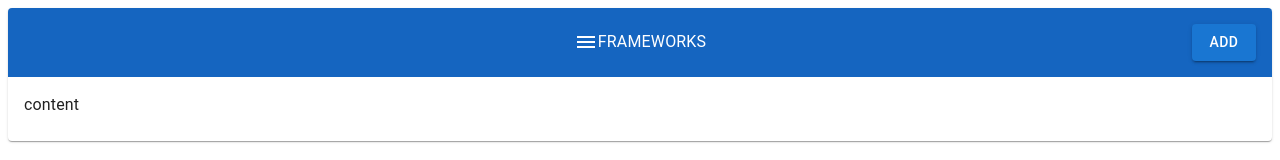
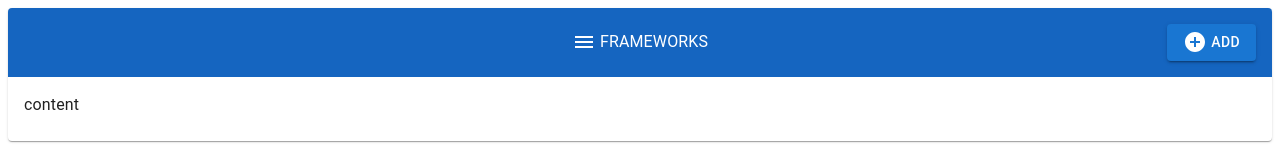
Before and after one commit to Epik95mkw/CSDS221-Project-2, a React (Create React App) app: page / in a window 1280 px wide. Shown: the top 160 px of the page. Built offline with nearby package versions, Linux system fonts and the light colour scheme.

Commit message:
Finish header

```diff
--- a/src/Components/table.js
+++ b/src/Components/table.js
@@ -2,6 +2,7 @@ import React from 'react';
 import '../style.css';
 import { Typography, Card, CardContent, Grid, Button } from '@mui/material';
 import MenuIcon from '@mui/icons-material/Menu';
+import AddCircleIcon from '@mui/icons-material/AddCircle';
 
 const header = (
   <CardContent sx={{ color: 'white', backgroundColor: 'primary.dark' }}>
@@ -9,10 +10,13 @@ const header = (
       <Grid item xs></Grid>
       <Grid item xs={6} className="centered">
         <MenuIcon />
-        <Typography>FRAMEWORKS</Typography>
+        <Typography>&nbsp;FRAMEWORKS</Typography>
       </Grid>
       <Grid item xs className="align-right">
-        <Button variant="contained">ADD</Button>
+        <Button variant="contained">
+          <AddCircleIcon />
+          &nbsp;ADD
+        </Button>
       </Grid>
     </Grid>
   </CardContent>
```
